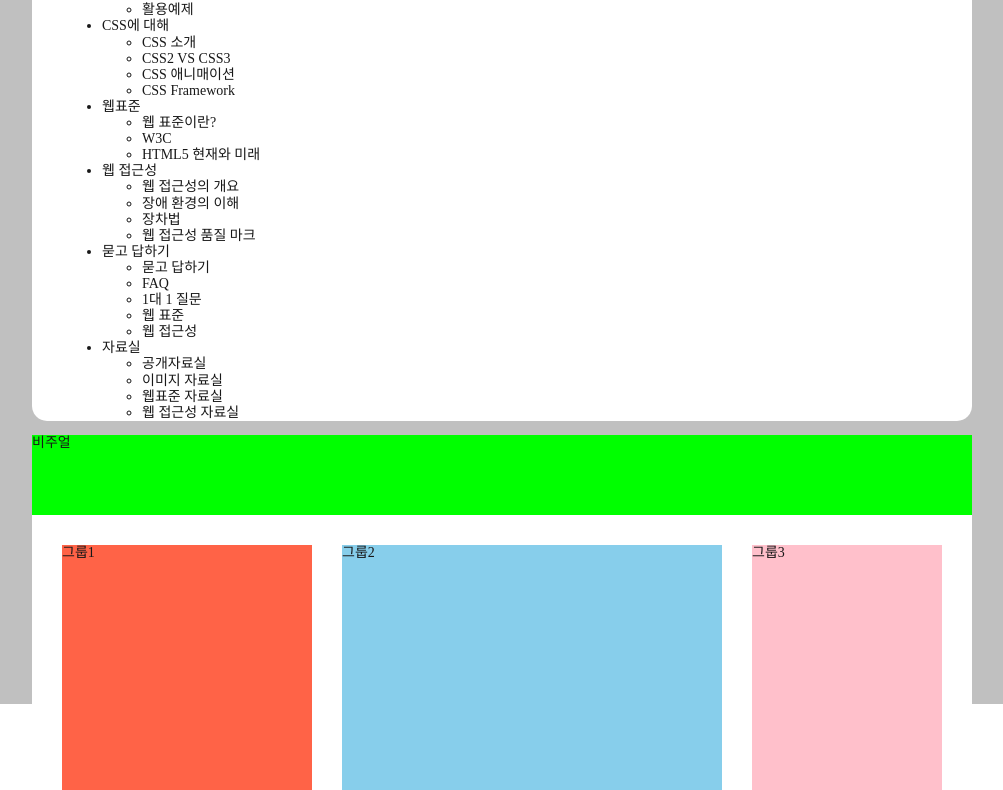
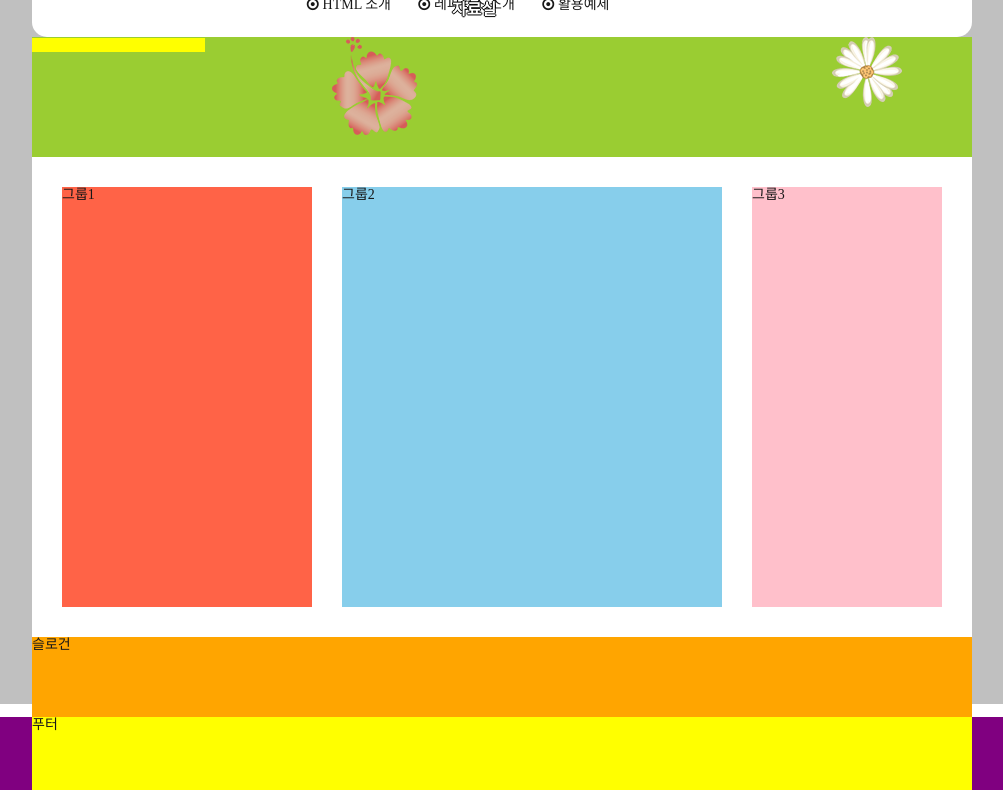
Before and after one commit to angryboo/FDS15, a plain HTML site: page main.html in a window 1280 px wide. Shown: the part 96-886 px from the top of the page, without its empty margins (138-1141 px from the left). Drawn offline with Linux system fonts and the light colour scheme; a web font is replaced by a local one.

Commit message:
2020. 1. 22. HTML/CSS

```diff
--- a/css/main.css
+++ b/css/main.css
@@ -1,5 +1,6 @@
 @charset "UTF-8";
-
+@import url(//spoqa.github.io/spoqa-han-sans/css/SpoqaHanSans-kr.css);
+@import url(./fontello.css);
 @import url(./normalize.css);
 *, *::before, *::after {
     box-sizing: border-box;
@@ -33,6 +34,8 @@ html {
 body {
     font-size: 1.4rem;
     color: #181818;
+    font-family: 'Spoqa Han Sans', 'Sans-serif';
+    font-weight: 300;
 }
 .container {
     background-color: silver;
@@ -59,7 +62,8 @@ body {
     margin: 0;
     position: absolute;
     top: 45px;
-    left: 65px;
+    left: 62px;
+    /* z-index: 10; */
 }
 
 .member {
@@ -93,10 +97,136 @@ body {
     content: ":";
     margin: 0 2px;
 }
+/* 메인메뉴 */
+.navigation {
+    padding-bottom: 50px;
+}
+.menu {
+    /* position: relative; */
+    height: 47px;
+    list-style: none;
+    padding-left: 229px;
+    margin: 0;
+    background: linear-gradient(to bottom, #e8852e 0%,#ed552f 35%,#ed552f 70%,#e8852e 100%);
+    background-color: #ed552f;
+    border-top: 2px solid #000;
+    /* box-shadow: 0 -1px 0 0 #000; */
+}
+.menu-item {
+    outline: none;
+    position: relative;
+    float: left;
+    border-left: 2px solid rgba(255, 255, 255, 0.3);
 
+}
+
+.menu-button {
+    cursor: pointer;
+    color: #fff;
+    font-weight: 600;
+    font-size: 1.6rem;
+    line-height: 45px;
+    padding: 0 20px;
+    display: block;
+    text-shadow:
+    1px 0 0 #000,
+     -1px 0 0 #000,
+     0 1px 0 #000,
+     0 -1px 0 #000;
+
+}
+.menu-act .menu-button{
+    color: #ff0;
+}
+.menu-act .menu-button::after {
+    content: "";
+    display: block;
+    border-top: 2px solid #000;
+
+}
+.submenu {
+    list-style: none;
+    padding-left: 0;
+    margin: 0;
+    position: absolute;
+    display: none;
+    white-space: nowrap;
+    top: 47px;
+    /* left: 300px; */
+}
+
+.menu-act .submenu {
+    display: block;
+}
+.menu li:nth-child(-n+3) .submenu {
+    left: 0;
+}
+.menu li:nth-child(n+4) .submenu {
+    right: 0;
+}
+
+.submenu li, .submenu a {
+    display: inline-block;
+}
+.submenu a {
+    padding: 8px 10px;
+}
 .visual {
-    background-color: lime;
-    height: 10vh;
+    background-color: yellowgreen;
+    height: 120px;
+    position: relative;
+}
+
+@keyframes textAni {
+    0% {
+        font-size: 12px;
+        color: rgba(0, 0, 0, 0);
+        transform: translate(0, 0);
+    }
+    100% {
+        font-size: 24px;
+        color: rgba(0, 0, 0, 1);
+        transform: translate(400px, 75px);
+    }
+}
+
+.visual-text {
+    font-family: Georgia, 'Times New Roman', Times, serif;
+    display: inline-block;
+    background-color: yellow;
+    animation-name: textAni;
+    animation-duration: 3000ms;
+    animation-fill-mode: forwards;
+    animation-delay: 5000ms;
+    color: rgba(0, 0, 0, 0);
+}
+@keyframes bgAni {
+    0% {opacity: 1;}
+    50% {opacity: 0;}
+    100% {opacity: 1;}
+}
+.visual::before, .visual::after {
+    content: "";
+    position: absolute;
+    top: 0;
+    left: 0;
+    width: 100%;
+    height: 100%;
+    background-repeat: no-repeat;
+    animation: bgAni 2s infinite alternate;
+}
+.visual::before {
+    background-image:
+    url(./images/ani_flower_01.png),
+    url(./images/ani_flower_02.png);
+    background-position: 0 -10px, 670px 0;
+}
+.visual::after {
+    background-image:
+    url(./images/ani_flower_03.png),
+    url(./images/ani_flower_04.png);
+    background-position: 300px 0, 800px 0;
+    animation-delay: 1s;
 }
 
 .main {
--- /dev/null
+++ b/js/main.js
@@ -0,0 +1,40 @@
+// var menu = $('.menu');
+// var items = $('.menu-item');
+// var icons = $('.submenu a');
+// icons.attr('class', 'icon-dot-circled')
+
+// items.on('click keyup focus', function(e){
+//     if (
+//         e.type === 'click' ||
+//         (e.type === 'keyup' && e.keyCode === 13) ||
+//         e.type === 'focus'
+//     ){
+//     items.removeClass('menu-act');
+//     $(this).addClass('menu-act');
+//     }
+// });
+
+
+var menu = $('.menu');
+var items = $('.menu-item');
+var icons = $('.submenu a');
+icons.attr('class', 'icon-dot-circled');
+
+icons.on('mouseover focusin', function(e){
+	$(this).removeClass('icon-dot-circled');
+	$(this).addClass('icon-ok');
+});
+icons.on('mouseout focusout', function(e){
+	$(this).removeClass('icon-ok');
+	$(this).addClass('icon-dot-circled');
+});
+items.on('click keyup focus', function(e){
+	if (
+		e.type === 'click' ||
+		(e.type === 'keyup' && e.keyCode === 13) ||
+		e.type === 'focus'
+	) {
+		items.removeClass('menu-act');
+		$(this).addClass('menu-act');
+	}
+});
--- a/main.html
+++ b/main.html
@@ -6,6 +6,8 @@
     <meta http-equiv="X-UA-Compatible" content="ie=edge">
     <title>웹카페</title>
     <link rel="stylesheet" href="./css/main.css">
+    <script src="./js/jquery.min.js" defer></script>
+    <script src="./js/main.js" defer></script>
 </head>
 <body>
     <div class="container">
@@ -41,7 +43,7 @@
                              </li>
                         </ul>
                     </li>
-                    <li class="menu-item menu-act" tabindex="0">
+                    <li class="menu-item" tabindex="0">
                         <span class="menu-button">
                             CSS에 대해
                         </span>
@@ -60,7 +62,7 @@
                              </li>
                         </ul>
                     </li>
-                    <li class="menu-item menu-act" tabindex="0">
+                    <li class="menu-item" tabindex="0">
                         <span class="menu-button">
                             웹표준
                         </span>
@@ -76,7 +78,7 @@
                              </li>
                         </ul>
                     </li>
-                    <li class="menu-item menu-act" tabindex="0">
+                    <li class="menu-item" tabindex="0">
                         <span class="menu-button">
                             웹 접근성
                         </span>
@@ -95,7 +97,7 @@
                              </li>
                         </ul>
                     </li>
-                    <li class="menu-item menu-act" tabindex="0">
+                    <li class="menu-item" tabindex="0">
                         <span class="menu-button">
                             묻고 답하기
                         </span>
@@ -117,7 +119,7 @@
                              </li>
                         </ul>
                     </li>
-                    <li class="menu-item menu-act" tabindex="0">
+                    <li class="menu-item" tabindex="0">
                         <span class="menu-button">
                             자료실
                         </span>
@@ -139,7 +141,11 @@
                 </ul>
             </nav>
         </header>
-        <div class="visual">비주얼</div>
+        <div class="visual">
+            <div class="visual-text">
+                Wep Standards &amp; Accessibility
+            </div>
+        </div>
         <main class="main">
             <div class="group group1">그룹1</div>
             <div class="group group2">그룹2</div>
```
